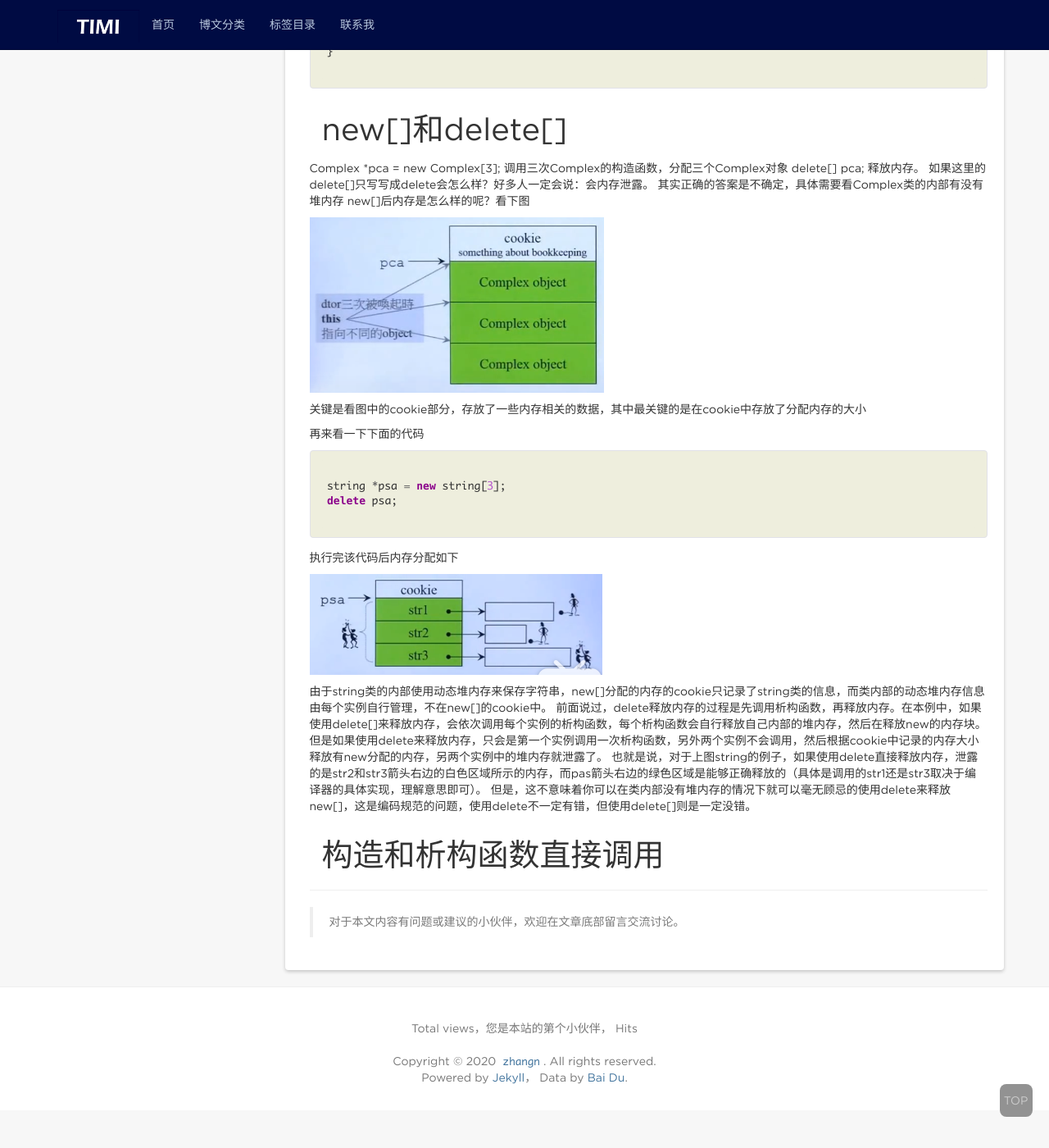
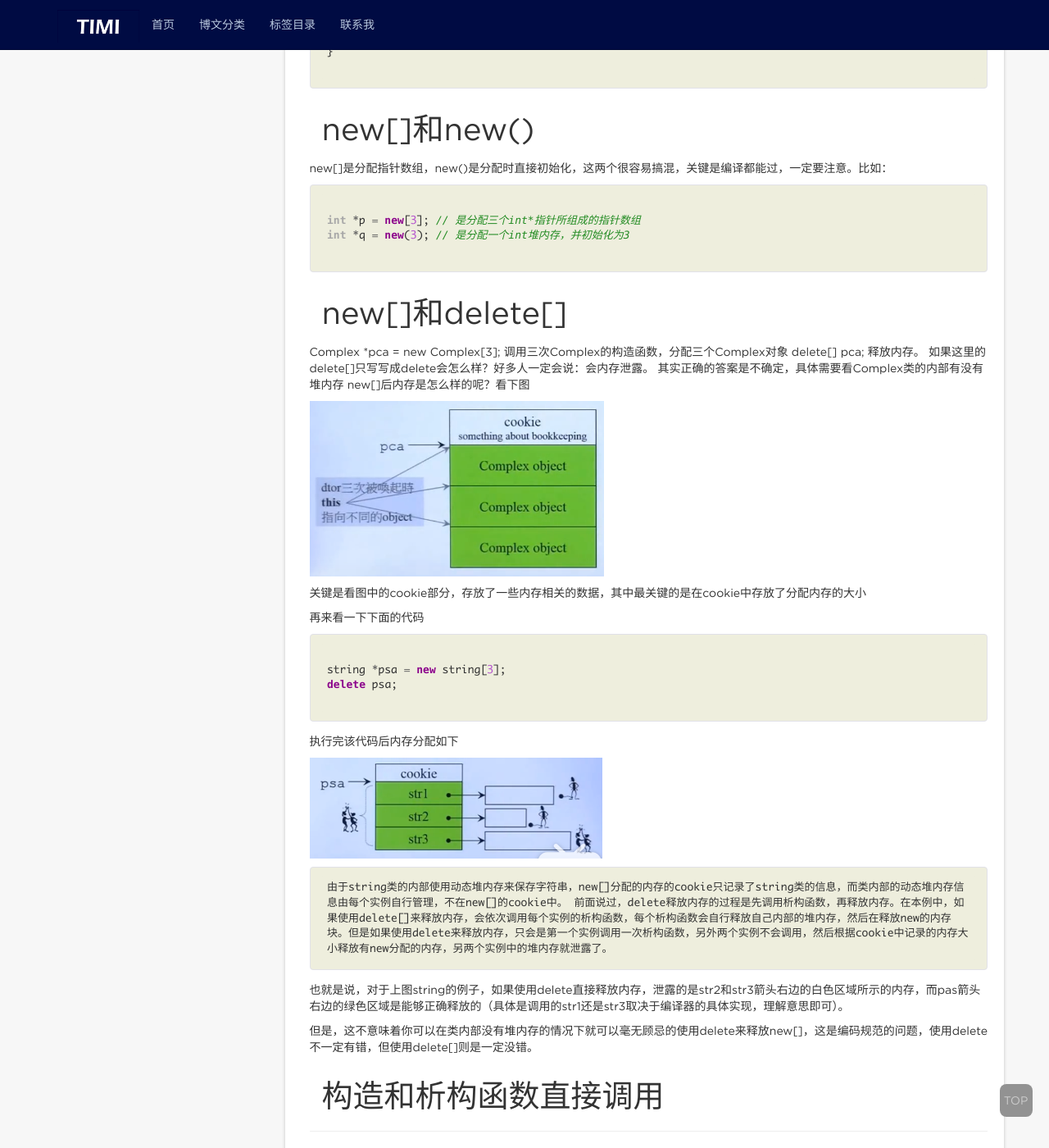
Before and after one commit to zhangn1989/Document, a Jekyll site: the page built from _posts/2020-4-12-c++new.markdown, in a window 1280 px wide and 1400 px high, scrolled down 1052 px. Shown: the whole window at 82% size. Built offline with Jekyll 4.4.1, drawn with Linux system fonts in a browser that asks for light colours; nearby versions of some CDN libraries; comment, search, counter and statistics services are not loaded.

Commit message:
更新笔记

````diff
--- a/_posts/2020-4-12-c++new.markdown
+++ b/_posts/2020-4-12-c++new.markdown
@@ -46,6 +46,18 @@ void *operator delete(void *p) _THROW0()
 
 ```
 
+# new[]和new()
+
+new[]是分配指针数组，new()是分配时直接初始化，这两个很容易搞混，关键是编译都能过，一定要注意。比如：
+
+```c++
+
+int *p = new[3]; // 是分配三个int*指针所组成的指针数组
+int *q = new(3); // 是分配一个int堆内存，并初始化为3
+
+```
+
+
 # new[]和delete[]
 Complex *pca = new Complex[3];
 调用三次Complex的构造函数，分配三个Complex对象
@@ -72,9 +84,11 @@ delete psa;
 
 ![](/styles/images/blog/c++new_2.png)
 
-由于string类的内部使用动态堆内存来保存字符串，new[]分配的内存的cookie只记录了string类的信息，而类内部的动态堆内存信息由每个实例自行管理，不在new[]的cookie中。
+    由于string类的内部使用动态堆内存来保存字符串，new[]分配的内存的cookie只记录了string类的信息，而类内部的动态堆内存信息由每个实例自行管理，不在new[]的cookie中。
 前面说过，delete释放内存的过程是先调用析构函数，再释放内存。在本例中，如果使用delete[]来释放内存，会依次调用每个实例的析构函数，每个析构函数会自行释放自己内部的堆内存，然后在释放new的内存块。但是如果使用delete来释放内存，只会是第一个实例调用一次析构函数，另外两个实例不会调用，然后根据cookie中记录的内存大小释放有new分配的内存，另两个实例中的堆内存就泄露了。
+
 也就是说，对于上图string的例子，如果使用delete直接释放内存，泄露的是str2和str3箭头右边的白色区域所示的内存，而pas箭头右边的绿色区域是能够正确释放的（具体是调用的str1还是str3取决于编译器的具体实现，理解意思即可）。
+
 但是，这不意味着你可以在类内部没有堆内存的情况下就可以毫无顾忌的使用delete来释放new[]，这是编码规范的问题，使用delete不一定有错，但使用delete[]则是一定没错。
 
 # 构造和析构函数直接调用
````
